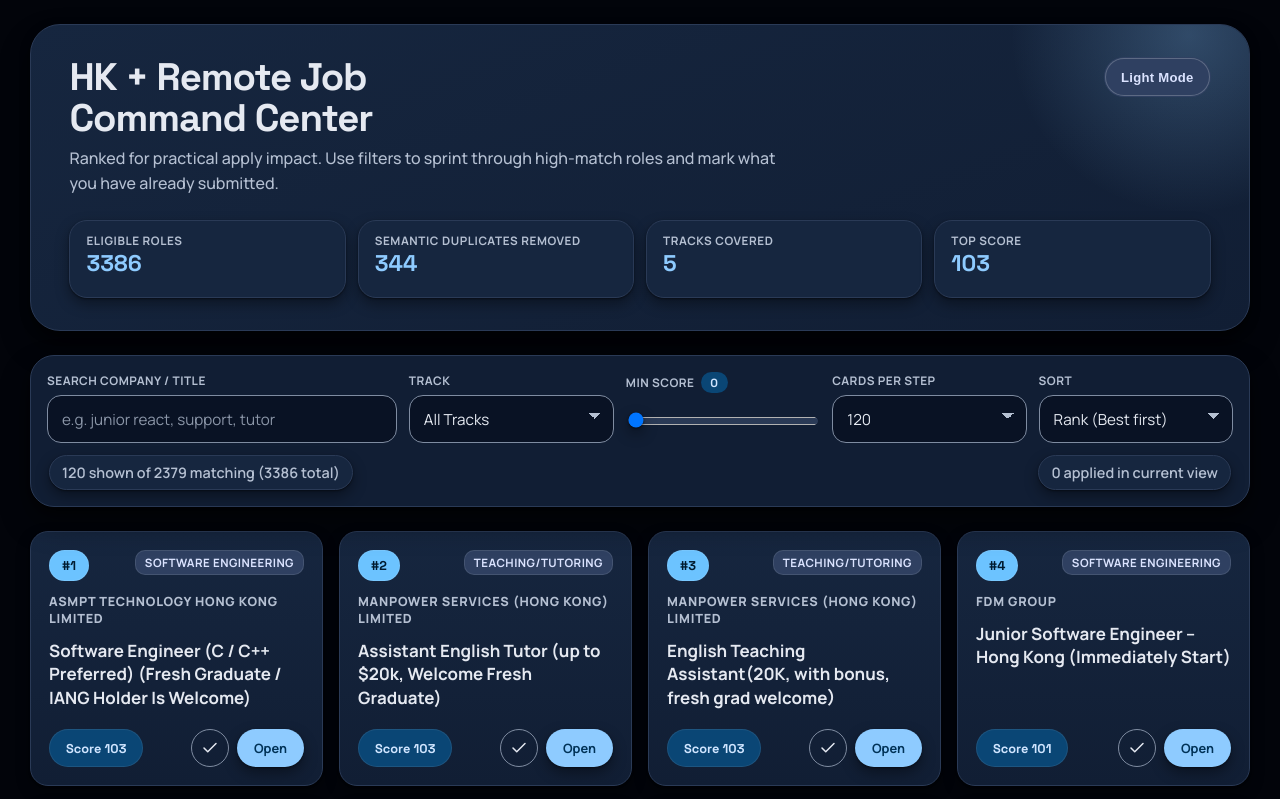
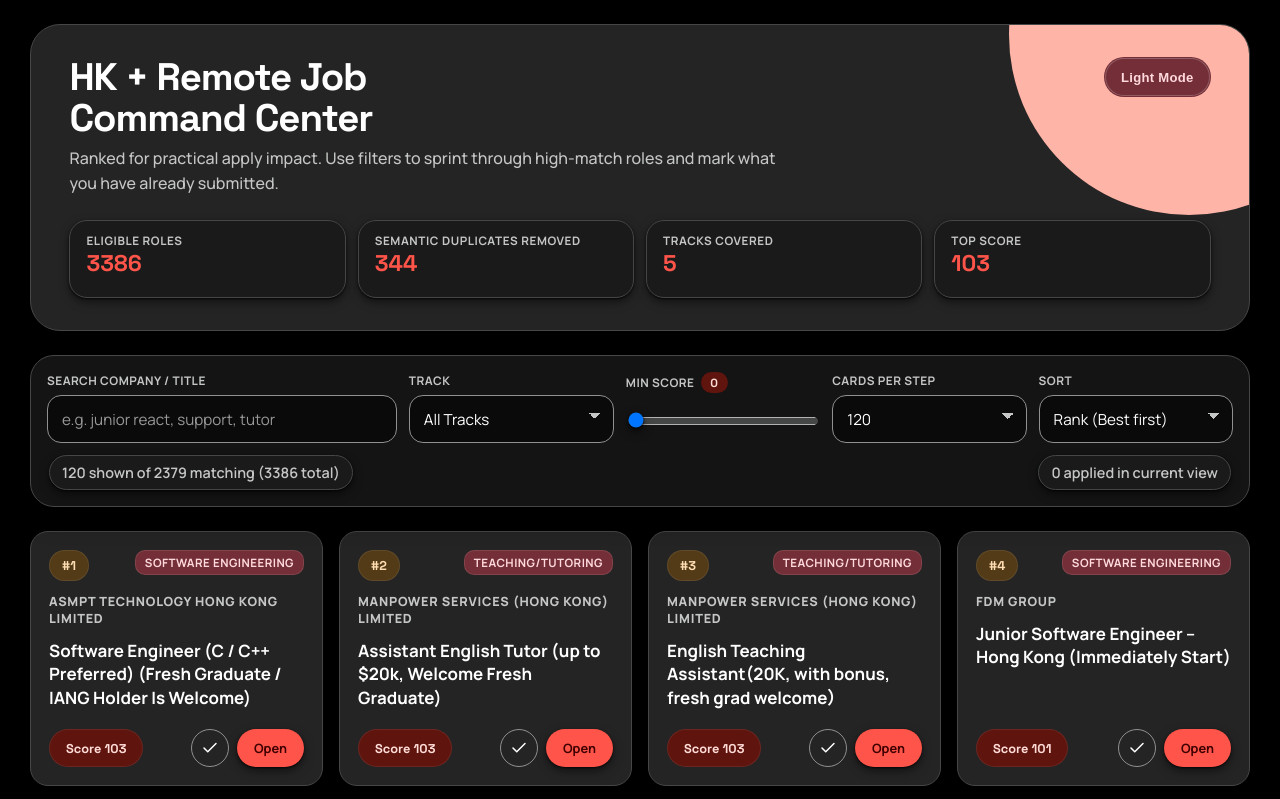
Before and after one commit to akiftaseen/career-ops-html-maintenance, a website: page batch/master-ranked-jobs.html in a window 1280 px wide. Both pictures are taken after a click on the button "Dark Mode". Shown: the top 799 px of the page. Drawn offline with Linux system fonts and the light colour scheme.

Commit message:
style: deeper colors and removed gradients

```diff
--- a/batch/master-ranked-jobs.html
+++ b/batch/master-ranked-jobs.html
@@ -59,47 +59,47 @@
       --elev-3: 0 6px 14px rgba(16, 24, 40, 0.14), 0 18px 36px rgba(16, 24, 40, 0.12);
     }
     body[data-theme="dark"] {
-      --md-bg: #02040a;
-      --md-on-bg: #e5e9f1;
-      --md-surface: #091224;
-      --md-surface-bright: #18243b;
-      --md-surface-container-low: #0d172a;
-      --md-surface-container: #111e34;
-      --md-surface-container-high: #16263f;
-      --md-surface-container-highest: #1d2f4a;
-      --md-on-surface: #e5e9f1;
-      --md-on-surface-variant: #b5c0d2;
-      --md-outline: #7f8ca1;
-      --md-outline-variant: #2a3a56;
-      --md-surface-tint: #8ecbff;
+      --md-bg: #000000;
+      --md-on-bg: #ffffff;
+      --md-surface: #0a0a0a;
+      --md-surface-bright: #1c1c1c;
+      --md-surface-container-low: #0f0f0f;
+      --md-surface-container: #141414;
+      --md-surface-container-high: #1a1a1a;
+      --md-surface-container-highest: #242424;
+      --md-on-surface: #ffffff;
+      --md-on-surface-variant: #c4c7c5;
+      --md-outline: #8e918f;
+      --md-outline-variant: #444746;
+      --md-surface-tint: #ffb4a8;
 
-      --md-primary: #8ecbff;
-      --md-on-primary: #003257;
-      --md-primary-container: #0a4675;
-      --md-on-primary-container: #d0e5ff;
+      --md-primary: #ff5449;
+      --md-on-primary: #3f0000;
+      --md-primary-container: #5f140e;
+      --md-on-primary-container: #ffdcd7;
 
-      --md-secondary: #b9c8ff;
-      --md-on-secondary: #1f3155;
-      --md-secondary-container: #2f4061;
-      --md-on-secondary-container: #dbe3ff;
+      --md-secondary: #ffb3b8;
+      --md-on-secondary: #561821;
+      --md-secondary-container: #742e37;
+      --md-on-secondary-container: #ffd9dd;
 
-      --md-tertiary: #d9b8ff;
-      --md-on-tertiary: #391c69;
-      --md-tertiary-container: #523985;
-      --md-on-tertiary-container: #f0dcff;
+      --md-tertiary: #52d7e0;
+      --md-on-tertiary: #00373b;
+      --md-tertiary-container: #004f55;
+      --md-on-tertiary-container: #6ff4fd;
 
-      --md-rank-container: #6cc3ff;
-      --md-on-rank-container: #001b30;
+      --md-rank-container: #543b17;
+      --md-on-rank-container: #ffddb3;
 
-      --md-success: #43d699;
-      --md-success-container: #08241a;
-      --md-on-success-container: #b8f4d8;
+      --md-success: #6dd58c;
+      --md-success-container: #00522f;
+      --md-on-success-container: #8bf2a6;
 
-      --md-focus-ring: #84caff;
+      --md-focus-ring: #ff5449;
 
-      --elev-1: 0 1px 2px rgba(0, 0, 0, 0.42), 0 6px 14px rgba(0, 0, 0, 0.38);
-      --elev-2: 0 4px 10px rgba(0, 0, 0, 0.5), 0 16px 30px rgba(0, 0, 0, 0.44);
-      --elev-3: 0 8px 18px rgba(0, 0, 0, 0.56), 0 28px 48px rgba(0, 0, 0, 0.48);
+      --elev-1: 0 1px 2px rgba(0, 0, 0, 0.7), 0 4px 10px rgba(0, 0, 0, 0.5);
+      --elev-2: 0 2px 8px rgba(0, 0, 0, 0.8), 0 10px 24px rgba(0, 0, 0, 0.6);
+      --elev-3: 0 6px 14px rgba(0, 0, 0, 0.9), 0 18px 36px rgba(0, 0, 0, 0.7);
     }
     * {
       box-sizing: border-box;
@@ -114,17 +114,11 @@
       color: var(--md-on-bg);
       min-height: 100vh;
       padding: 24px 16px 48px;
-      background:
-        radial-gradient(1100px 540px at 10% -8%, rgba(0, 95, 163, 0.14), transparent 56%),
-        radial-gradient(900px 430px at 98% -10%, rgba(109, 74, 162, 0.1), transparent 52%),
-        var(--md-bg);
+      background: var(--md-bg);
       transition: background-color 0.25s ease, color 0.25s ease;
     }
     body[data-theme="dark"] {
-      background:
-        radial-gradient(1200px 560px at 8% -10%, rgba(142, 203, 255, 0.18), transparent 58%),
-        radial-gradient(900px 460px at 98% -12%, rgba(217, 184, 255, 0.15), transparent 52%),
-        var(--md-bg);
+      background: var(--md-bg);
     }
     .container {
       width: min(1220px, 100%);
@@ -133,7 +127,7 @@
     .hero {
       border: 1px solid var(--md-outline-variant);
       border-radius: var(--radius-xl);
-      background: linear-gradient(164deg, var(--md-surface-bright), var(--md-surface-container-low));
+      background: var(--md-surface);
       padding: 32px clamp(20px, 3vw, 40px);
       margin-bottom: 24px;
       box-shadow: var(--elev-2);
@@ -149,16 +143,16 @@
       right: -120px;
       top: -170px;
       border-radius: 50%;
-      background: radial-gradient(circle at center, rgba(0, 95, 163, 0.2), transparent 68%);
+      background: var(--md-surface-tint);
       pointer-events: none;
     }
     body[data-theme="dark"] .hero {
       border-color: var(--md-outline-variant);
-      background: linear-gradient(160deg, var(--md-surface-container-high), var(--md-surface-container));
+      background: var(--md-surface-container-highest);
       box-shadow: var(--elev-2);
     }
     body[data-theme="dark"] .hero::after {
-      background: radial-gradient(circle at center, rgba(142, 203, 255, 0.24), transparent 70%);
+      background: var(--md-surface-tint);
     }
     h1 {
       margin: 0 0 8px 0;
@@ -407,7 +401,7 @@
       position: relative;
       border-radius: var(--radius-m);
       border: 1px solid var(--md-outline-variant);
-      background: linear-gradient(180deg, var(--md-surface-bright), var(--md-surface));
+      background: var(--md-surface-container-highest);
       padding: 18px;
       display: flex;
       flex-direction: column;
@@ -418,25 +412,25 @@
     }
     .job-card:hover {
       transform: translateY(-2px);
-      background: linear-gradient(180deg, var(--md-surface), var(--md-surface-container-low));
+      background: var(--md-surface-container-highest);
       box-shadow: var(--elev-2);
       border-color: var(--md-primary);
     }
     body[data-theme="dark"] .job-card {
-      background: linear-gradient(180deg, var(--md-surface-container-high), var(--md-surface-container));
+      background: var(--md-surface-container-highest);
       border-color: var(--md-outline-variant);
     }
     body[data-theme="dark"] .job-card:hover {
-      background: linear-gradient(180deg, var(--md-surface-container-highest), var(--md-surface-container-high));
+      background: var(--md-surface-container-highest);
       border-color: var(--md-primary);
       box-shadow: var(--elev-3);
     }
     .job-card.applied {
       border-color: var(--md-success);
-      background: linear-gradient(180deg, var(--md-success-container), var(--md-surface));
+      background: var(--md-surface-container-highest);
     }
     body[data-theme="dark"] .job-card.applied {
-      background: linear-gradient(180deg, var(--md-success-container), var(--md-surface-container));
+      background: var(--md-surface-container-highest);
       border-color: var(--md-success);
     }
     .job-card.applied::after {
```
